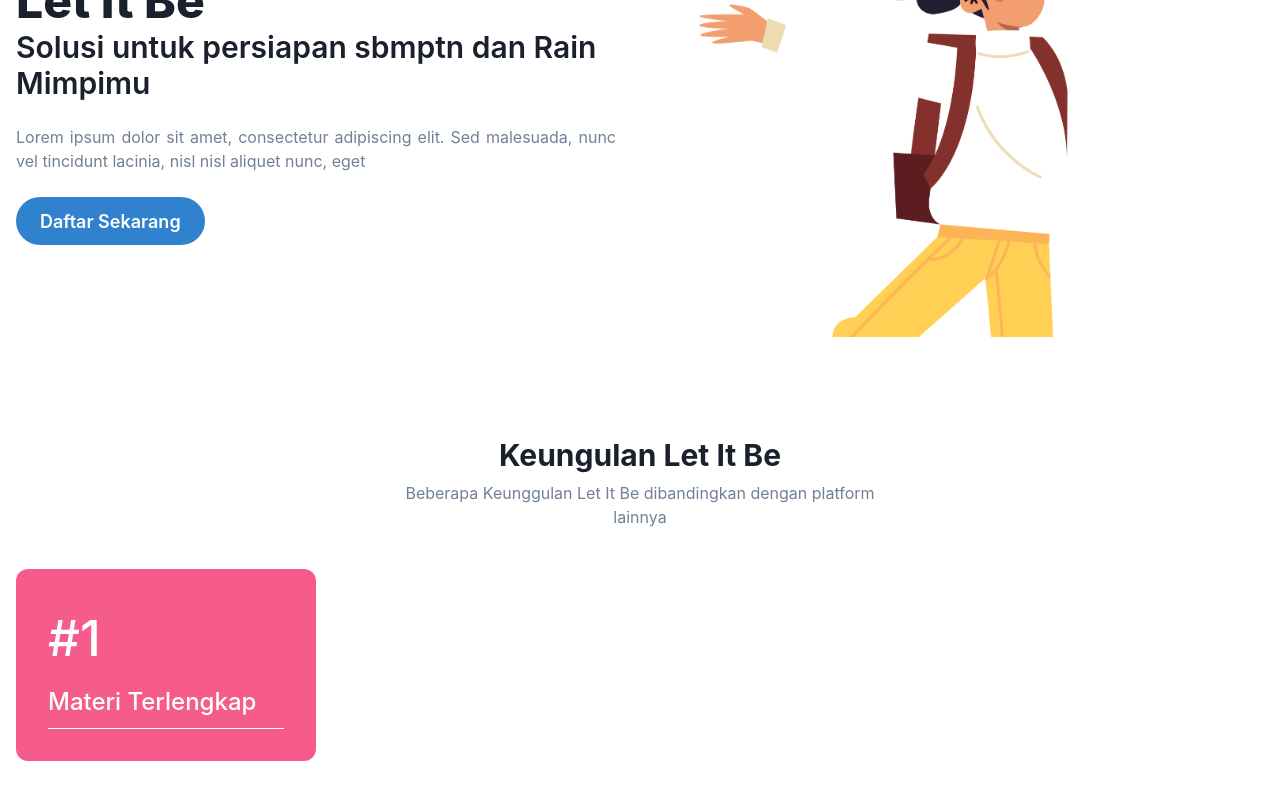
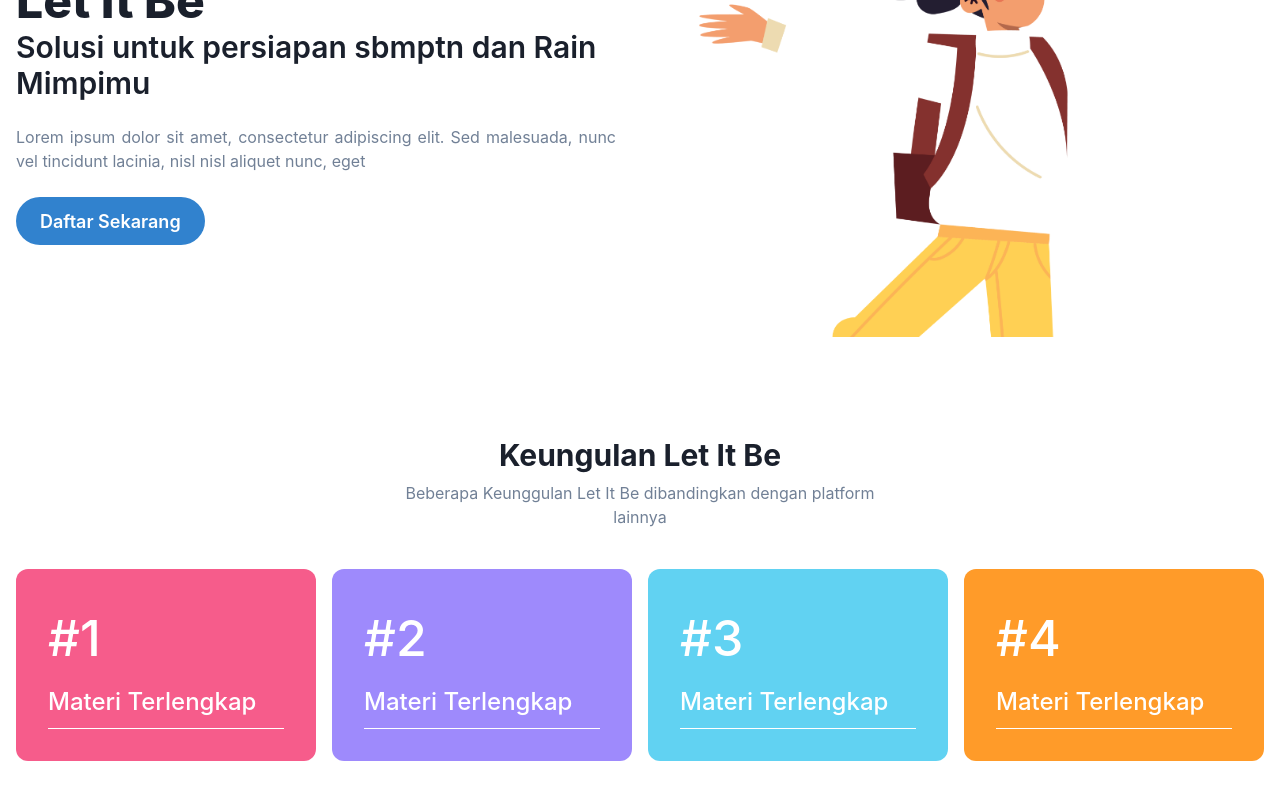
Before and after one commit to ariopri/LMS-Let-It-Be-, a React (Vite) app in the folder frontend/: page / in a window 1280 px wide. Shown: the part 204-1004 px from the top of the page. Built offline with nearby package versions, Linux system fonts and the light colour scheme.

Commit message:
chore(fe): completed building the feature component for the landing page

```diff
--- a/frontend/src/components/feature/Features.jsx
+++ b/frontend/src/components/feature/Features.jsx
@@ -47,6 +47,51 @@ const Features = () => {
             </Text>
             <Box mt={'auto'} w="100%" h={0.9} bg={'white'} />
           </Stack>
+          <Stack
+            justify={'space-between'}
+            w="100%"
+            rounded={'xl'}
+            bgGradient="linear(to-b, rgba(158, 138, 252, 1), rgba(158, 138, 252, 1))"
+            px="8"
+            py="8">
+            <Text fontSize={{ base: '36', md: '50' }} fontWeight="500">
+              #2
+            </Text>
+            <Text fontSize={{ base: '18', md: '24' }} fontWeight="500">
+              Materi Terlengkap
+            </Text>
+            <Box mt={'auto'} w="100%" h={0.9} bg={'white'} />
+          </Stack>
+          <Stack
+            justify={'space-between'}
+            w="100%"
+            rounded={'xl'}
+            bgGradient="linear(to-b, rgba(97, 210, 242, 1), rgba(97, 210, 242, 1))"
+            px="8"
+            py="8">
+            <Text fontSize={{ base: '36', md: '50' }} fontWeight="500">
+              #3
+            </Text>
+            <Text fontSize={{ base: '18', md: '24' }} fontWeight="500">
+              Materi Terlengkap
+            </Text>
+            <Box mt={'auto'} w="100%" h={0.9} bg={'white'} />
+          </Stack>
+          <Stack
+            justify={'space-between'}
+            w="100%"
+            rounded={'xl'}
+            bgGradient="linear(to-b, rgba(255, 155, 41, 1), rgba(255, 155, 41, 1))"
+            px="8"
+            py="8">
+            <Text fontSize={{ base: '36', md: '50' }} fontWeight="500">
+              #4
+            </Text>
+            <Text fontSize={{ base: '18', md: '24' }} fontWeight="500">
+              Materi Terlengkap
+            </Text>
+            <Box mt={'auto'} w="100%" h={0.9} bg={'white'} />
+          </Stack>
         </SimpleGrid>
       </Flex>
     </Stack>
```
